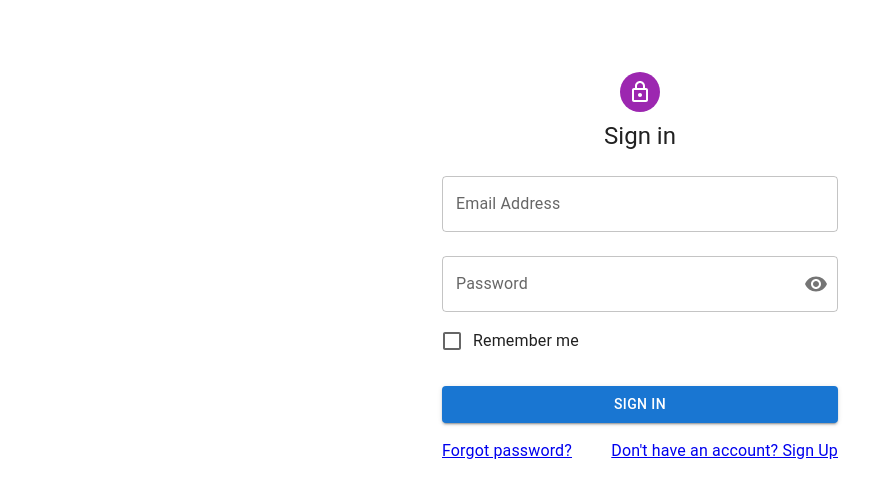
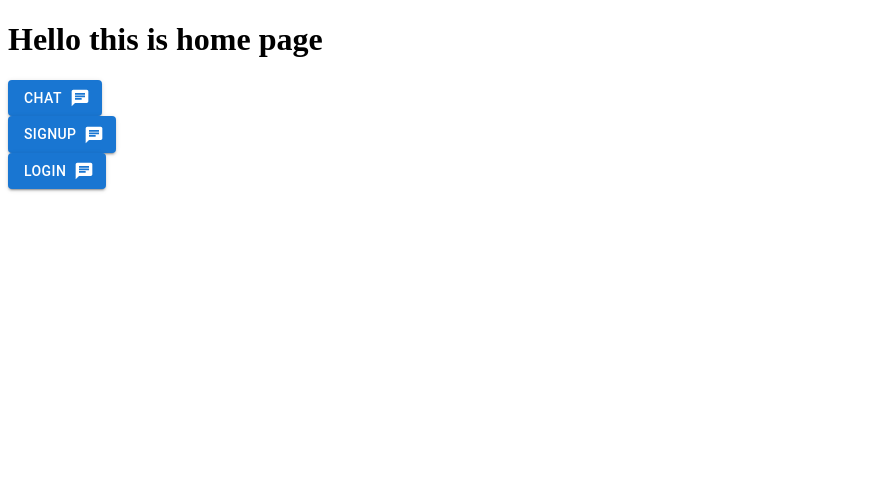
Before and after one commit to Shihab2022/chat-app, a React (Vite) app in the folder front-end/: page /login in a window 1280 px wide. Shown: the top 498 px of the page, without its empty margins (0-895 px from the left). Built offline with nearby package versions, Linux system fonts and the light colour scheme; no server answers.

Commit message:
create basic route in  different page

```diff
--- a/front-end/src/App.tsx
+++ b/front-end/src/App.tsx
@@ -1,19 +1,12 @@
 import { Toaster } from "react-hot-toast";
-import { Route, Routes } from "react-router-dom";
-import LandingPage from "./components/homePage";
-import Homepage from "./components";
-import SignUp from "./pages/login/registerPage";
-import SignIn from "./pages/login/login";
-import ForgetPassword from "./pages/login/forgetPassword";
-import InviteUser from "./components/inviteFriend";
-import ProtectedRoute from "./routes/privateRoute";
-import ChatContainer from "./pages/messages";
-import Profile from "./components/profile";
-
+import { RouterProvider, createBrowserRouter } from "react-router-dom";
+import UserRoutes from "./routes/index";
+import { NAV_BAR_HEIGHT } from "./constants/common";
+const router = createBrowserRouter([{ path: "*", Component: UserRoutes }]);
 function App() {
   return (
     <>
-      <Routes>
+      {/* <Routes>
         <Route path="/" element={<LandingPage />}></Route>
         <Route
           path="/home"
@@ -46,8 +39,14 @@ function App() {
             </ProtectedRoute>
           }
         ></Route>
-      </Routes>
-      <Toaster />
+      </Routes> */}
+      <Toaster
+        toastOptions={{ duration: 5000 }}
+        containerStyle={{
+          top: NAV_BAR_HEIGHT + 5,
+        }}
+      />
+      <RouterProvider router={router} />
     </>
   );
 }
--- a/front-end/src/main.tsx
+++ b/front-end/src/main.tsx
@@ -7,12 +7,12 @@ import { Provider } from "react-redux";
 import { store } from "./redux/store.ts";
 ReactDOM.createRoot(document.getElementById("root")!).render(
   <>
-    <BrowserRouter>
-      <StyledEngineProvider injectFirst>
-        <Provider store={store}>
-          <App />
-        </Provider>
-      </StyledEngineProvider>
-    </BrowserRouter>
+    {/* <BrowserRouter> */}
+    <StyledEngineProvider injectFirst>
+      <Provider store={store}>
+        <App />
+      </Provider>
+    </StyledEngineProvider>
+    {/* </BrowserRouter> */}
   </>
 );
--- a/front-end/src/routes/index.tsx
+++ b/front-end/src/routes/index.tsx
@@ -0,0 +1,146 @@
+import { Navigate, useRoutes } from "react-router-dom";
+import LandingPage from "../components/homePage";
+import ChatContainer from "../pages/messages";
+import ProtectedRoute from "./privateRoute";
+import SignUp from "../pages/login/registerPage";
+import SignIn from "../pages/login/login";
+
+export default function Router() {
+  //   const { isLoaded } = useLoadScript({
+  //     googleMapsApiKey: process.env.REACT_APP_GOOGLE_MAP_KEY,
+  //     libraries,
+  //   });
+
+  //   const dispatch = useDispatch();
+  //   useEffect(() => {
+  //     if (isLoaded) {
+  //       dispatch({ type: SET_GOOGLE_SCRIPT_LOADING, loading: false });
+  //     }
+  //   }, [dispatch, isLoaded]);
+
+  //   useEffect(() => {
+  //     dispatch(fetchStoreCategories());
+  //   }, []);
+  return useRoutes([
+    // {
+    //   path: "/dashboard",
+    //   children: [
+    //     {
+    //       path: "/dashboard",
+    //       element: (
+    //         <PrivateRoute>
+    //           <SpaticMainLayout>
+    //             <Home />
+    //           </SpaticMainLayout>
+    //         </PrivateRoute>
+    //       ),
+    //     },
+    //     {
+    //       path: "/dashboard/:tabName",
+    //       element: (
+    //         <PrivateRoute>
+    //           <SpaticMainLayout>
+    //             <Home />
+    //           </SpaticMainLayout>
+    //         </PrivateRoute>
+    //       ),
+    //     },
+    //     {
+    //       path: "/dashboard/sites",
+    //       element: (
+    //         <PublicRoute>
+    //           <MainLayout hideSidebar hideToggle hidehelpIcon>
+    //             <Sites />
+    //           </MainLayout>
+    //         </PublicRoute>
+    //       ),
+    //     },
+    //     {
+    //       path: "/dashboard/sites/:id",
+    //       element: (
+    //         <PublicRoute>
+    //           <MainLayout hideSidebar hideToggle hidehelpIcon>
+    //             <SiteDetails />
+    //           </MainLayout>
+    //         </PublicRoute>
+    //       ),
+    //     },
+    //     {
+    //       path: "/dashboard/sites/:id",
+    //       element: (
+    //         <PrivateRoute>
+    //           <MainLayout name="Sites" hideSidebar>
+    //             <SiteDetails />
+    //           </MainLayout>
+    //         </PrivateRoute>
+    //       ),
+    //     },
+    //   ],
+    // },
+    // {
+    //   path: "/site",
+    //   children: [
+    //     {
+    //       path: "/site/recommendations",
+    //       element: (
+    //         <PrivateRoute>
+    //           <MainLayout hideSidebar>
+    //             <SiteRecommendations />
+    //           </MainLayout>
+    //         </PrivateRoute>
+    //       ),
+    //     },
+    //     {
+    //       path: "/site/analysis",
+    //       element: (
+    //         <PrivateRoute>
+    //           <SpaticMainLayout headerSectionName="placeSelector">
+    //             <SiteAnalysis />
+    //           </SpaticMainLayout>
+    //         </PrivateRoute>
+    //       ),
+    //     },
+    //     {
+    //       path: "/site/analysis/:id",
+    //       element: (
+    //         <PrivateRoute>
+    //           <SpaticMainLayout headerSectionName="placeSelector">
+    //             <SiteAnalysis />
+    //           </SpaticMainLayout>
+    //         </PrivateRoute>
+    //       ),
+    //     },
+    //   ],
+    // },
+    {
+      path: "/chat",
+      children: [
+        {
+          path: "/chat",
+          element: (
+            <ProtectedRoute>
+              <ChatContainer />
+            </ProtectedRoute>
+          ),
+        },
+      ],
+    },
+    {
+      path: "/",
+      element: <LandingPage />,
+      children: [
+        { path: "/", element: <Navigate to="/" /> },
+        { path: "/", element: <LandingPage /> },
+        { path: "SignUp", element: <SignUp /> },
+        { path: "login", element: <SignIn /> },
+        // { path: "reset-password", element: <ResetPassword /> },
+        // { path: "confirm-account", element: <ConfirmAccount /> },
+        // { path: "accept-invite", element: <AcceptInvite /> },
+        // { path: "404", element: <NotFound /> },
+        // { path: "login/enact/user", element: <EnactUser /> },
+        { path: "*", element: <Navigate to="/404" /> },
+      ],
+    },
+    { path: "*", element: <Navigate to="/404" replace /> },
+  ]);
+}
```
